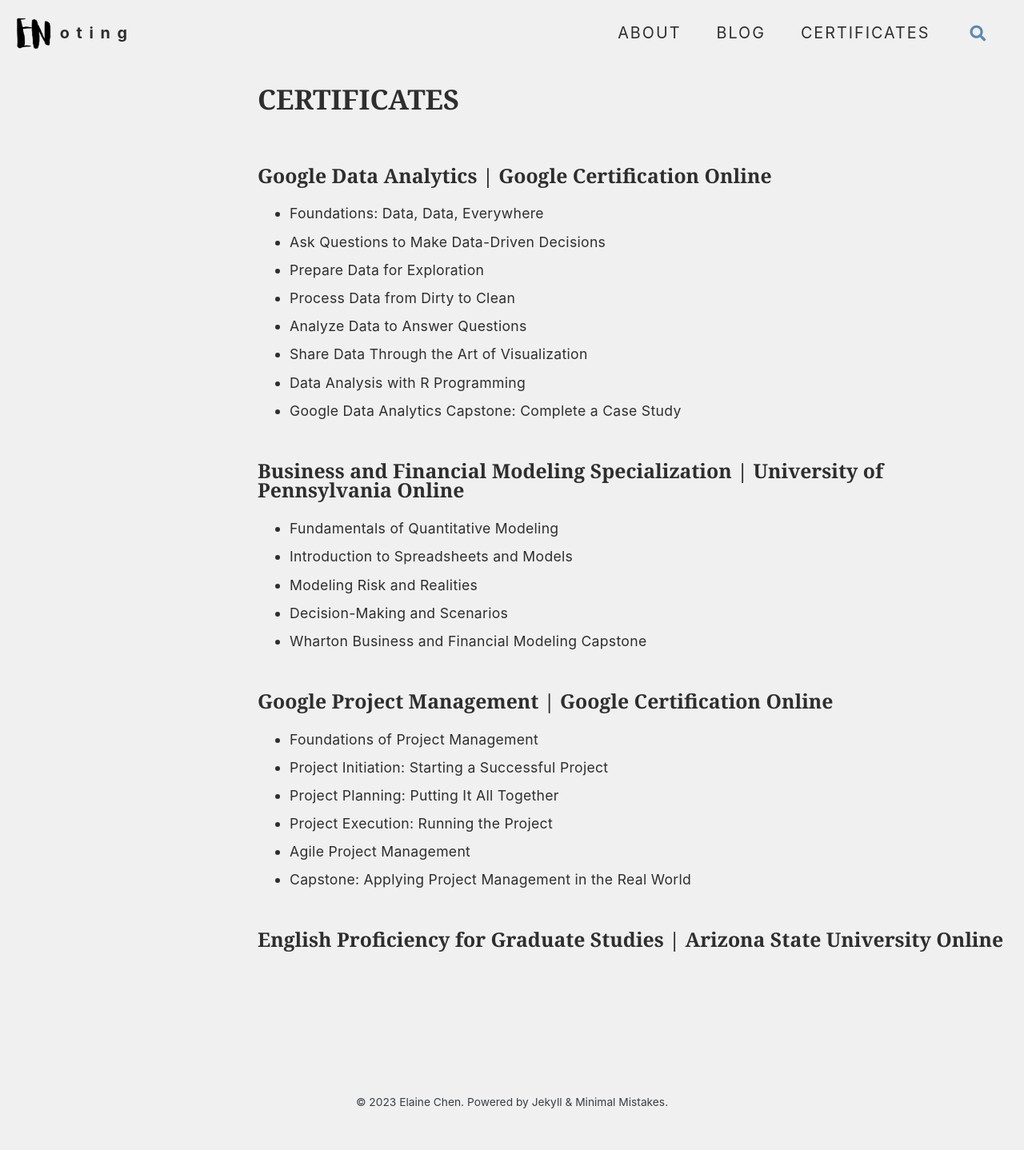
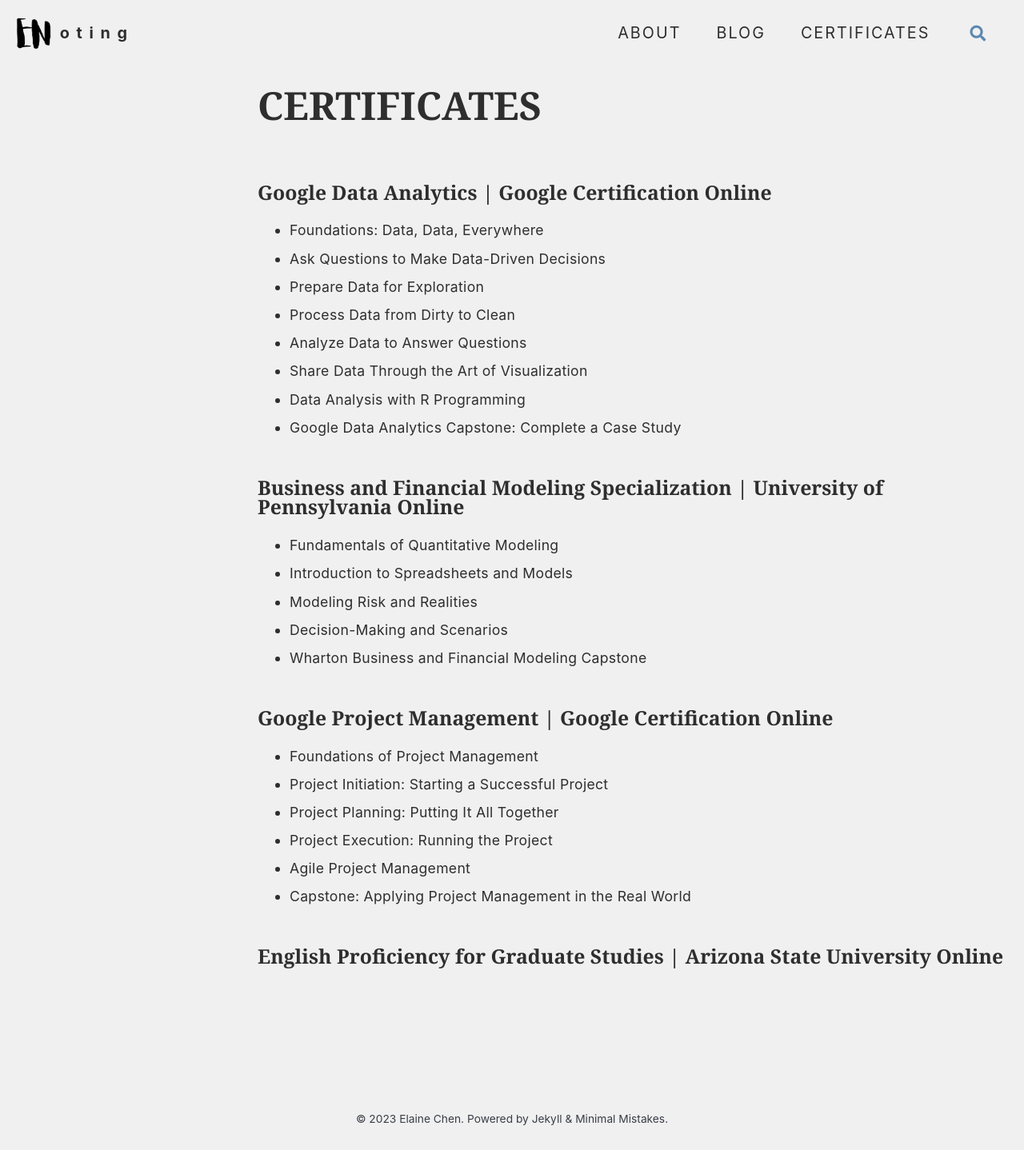
Before and after one commit to elainechen7366/elainechen7366.github.io, a Jekyll site: the page built from _pages/certificates.md, in a window 1280 px wide. Shown: the whole page at 80% size. Built offline with Jekyll 4.4.1, drawn with Linux system fonts in a browser that asks for light colours; cached includes are drawn as plain includes; some web fonts are replaced; before the commit the page ends 1417 px from its top, so only the background shows below that.

Commit message:
enlarge h1 size

```diff
--- a/_sass/minimal-mistakes/_variables.scss
+++ b/_sass/minimal-mistakes/_variables.scss
@@ -46,7 +46,7 @@
 $type-size-8: 0.625em !default; // ~10px
 
 /* headline scale */
-$h-size-1: 1.563em !default; // ~25.008px
+$h-size-1: 2.2em !default; // ~25.008px
 $h-size-2: 1.25em !default; // ~20px
 $h-size-3: 1.125em !default; // ~18px
 $h-size-4: 1.0625em !default; // ~17px
```
